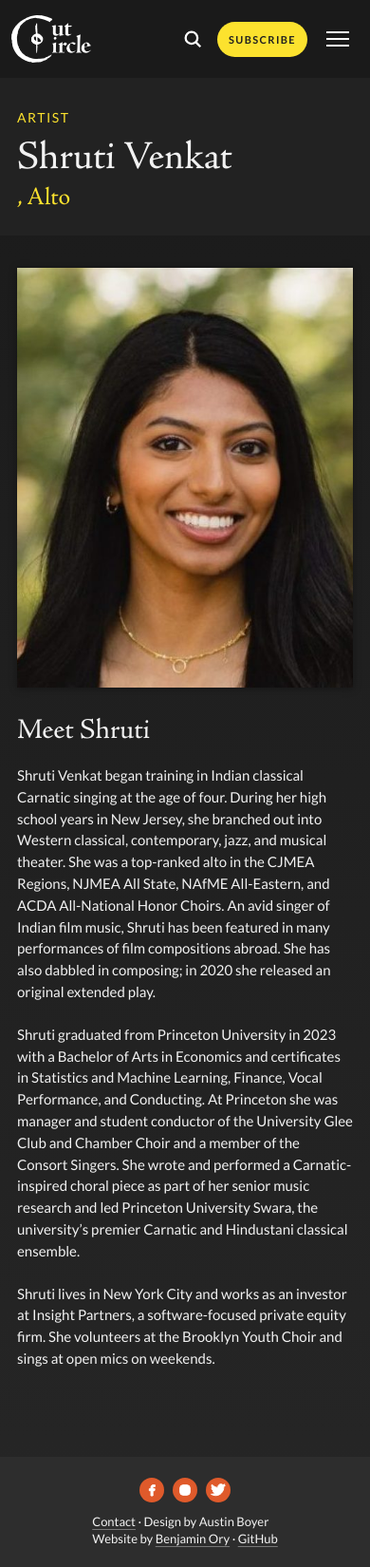
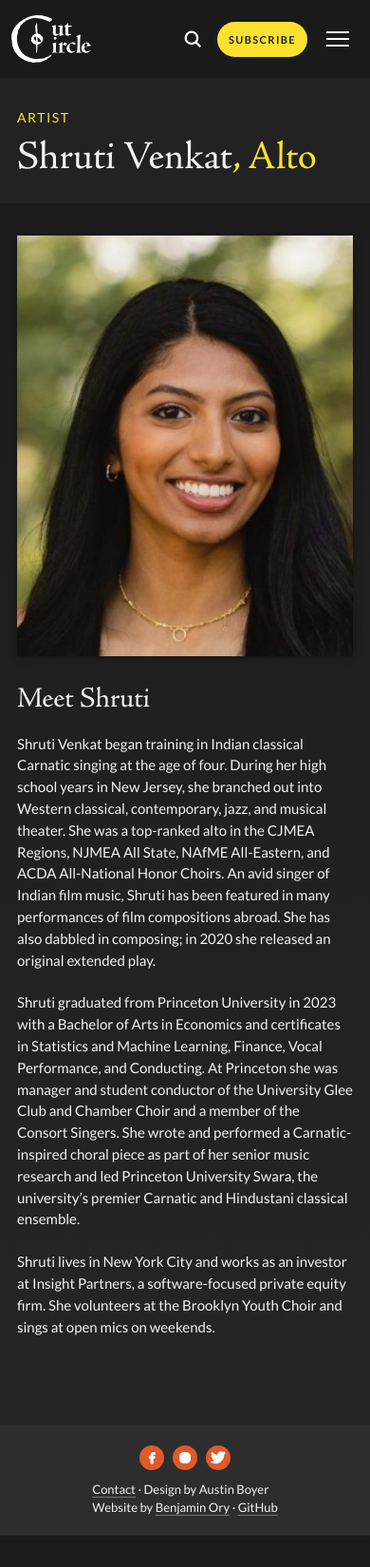
Before and after one commit to benory/Cut-Circle-Website, a Jekyll site: the page built from _artists/shruti-venkat.md, in a window 390 px wide. Shown: the whole page at 95% size. Built offline with Jekyll 4.4.1, drawn with Linux system fonts in a browser that asks for light colours; after the commit the page ends 1617 px from its top, so only the background shows below that.

Commit message:
Add favicon and refine mobile artist heading

```diff
--- a/_layouts/default.html
+++ b/_layouts/default.html
@@ -4,6 +4,7 @@
     <meta charset="utf-8">
     <meta name="viewport" content="width=device-width, initial-scale=1">
     <meta name="theme-color" content="#1a1a1a">
+    <link rel="icon" type="image/png" sizes="606x606" href="{{ '/assets/images/favicon.png' | relative_url }}">
     <title>{% if page.title %}{{ page.title }} — {% endif %}{{ site.title }}</title>
     {% assign meta_description = page.description | default: page.excerpt | default: site.description | strip_html | normalize_whitespace | truncate: 180 %}
     {% assign social_image = page.image | default: '/assets/images/home-hero.webp' %}
--- a/assets/css/main.css
+++ b/assets/css/main.css
@@ -1246,7 +1246,6 @@ a.recording-label-button:hover, a.recording-label-button:focus-visible { backgro
   .artists-rail section + section { margin-top: 0; }
   .artists-rail .about-connect { grid-column: 1 / -1; }
   .artist-profile__header { padding-block: 30px 25px; }
-  .artist-profile__header h1 span { display: block; margin-top: 7px; font-size: .63em; }
   .artist-profile__layout, .artist-profile--catalogue .artist-profile__layout { grid-template-columns: 1fr; padding-top: 34px; padding-bottom: 70px; }
   .artist-profile__portrait { position: static; }
   .artist-profile__portrait img { max-width: 360px; margin-inline: auto; }
```
Also changed, not shown: assets/images/favicon.png (added).
